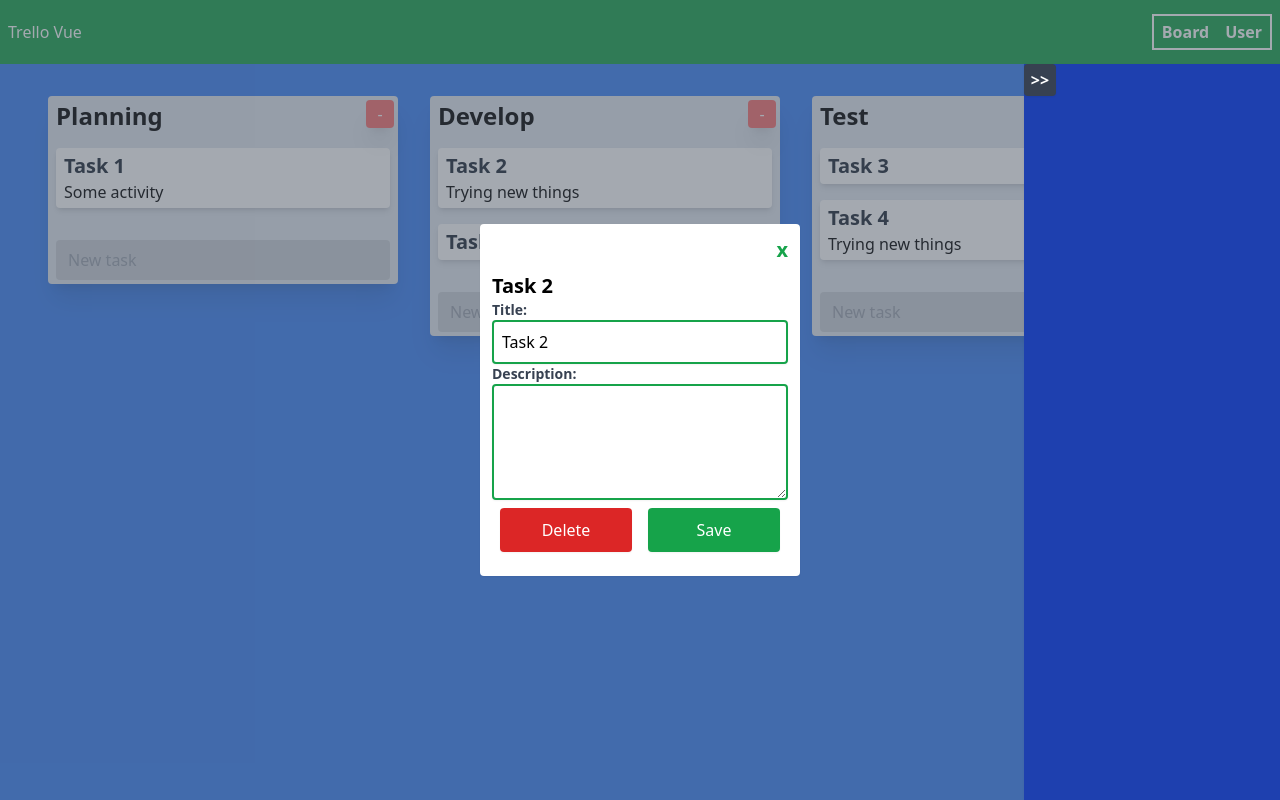
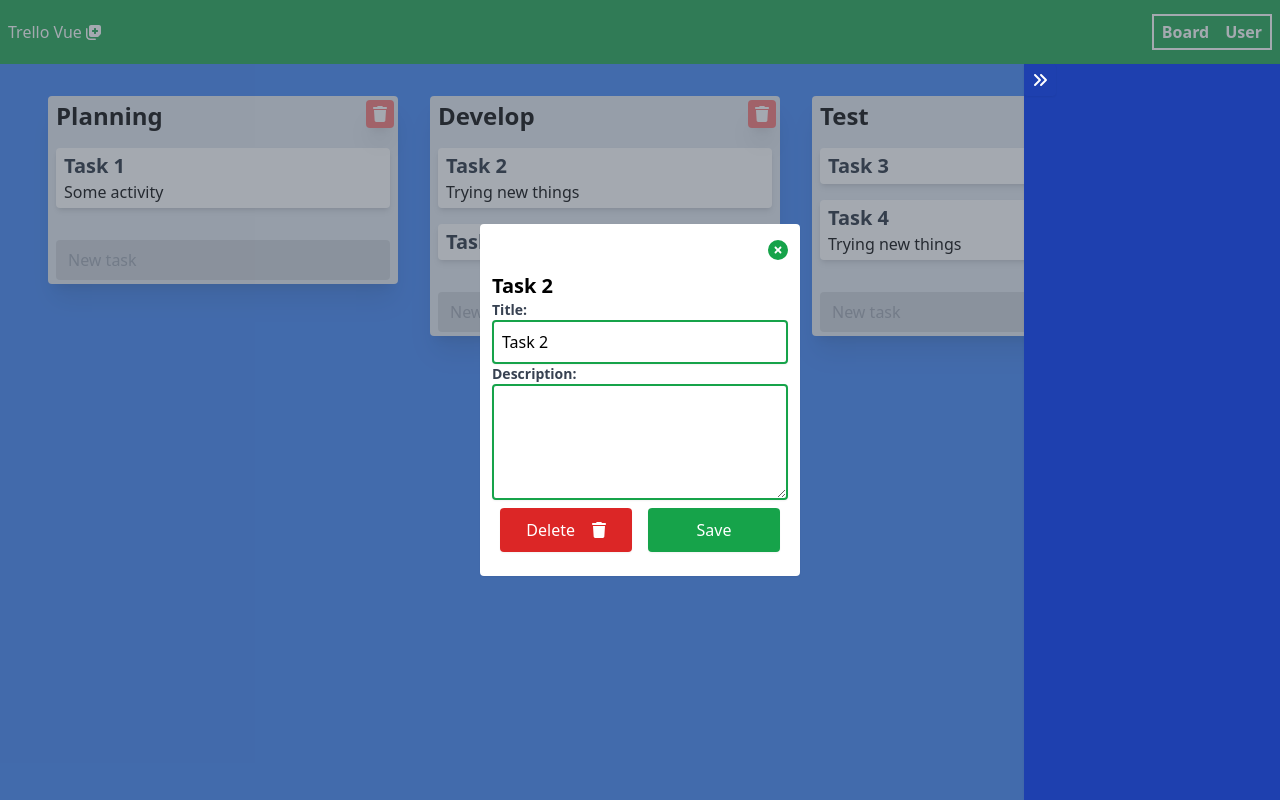
Before and after one commit to AlvaroDDG86/trello-vue, a Vue app: page /#/ in a window 1280 px wide. Both pictures are taken after a click on the element "Task 2". Built offline with nearby package versions, Linux system fonts and the light colour scheme.

Commit message:
Add font awesome icons

```diff
--- a/package.json
+++ b/package.json
@@ -8,6 +8,9 @@
     "preview": "vite preview"
   },
   "dependencies": {
+    "@fortawesome/fontawesome-svg-core": "^1.3.0",
+    "@fortawesome/free-solid-svg-icons": "^6.0.0",
+    "@fortawesome/vue-fontawesome": "^3.0.0-5",
     "pinia": "^2.0.11",
     "vue": "^3.2.25",
     "vue-router": "4"
--- a/src/components/Column.vue
+++ b/src/components/Column.vue
@@ -91,7 +91,9 @@ export default {
     :data-id="column.id"
     class="column">
     <h3 class="column__title">{{ column.title }}</h3>
-    <button class="column__remove" @click="removeHandler">-</button>
+    <button class="column__remove" @click="removeHandler">
+        <fa icon="trash" />
+    </button>
     <Task
         v-for="(task, idx) in column.tasks"
         :key="idx"
--- a/src/components/Modal.vue
+++ b/src/components/Modal.vue
@@ -21,7 +21,7 @@ export default {
                 class="btn-close"
                 @click="close"
                 >
-                x
+                <fa icon="circle-xmark" />
                 </button>
             </header>
 
--- a/src/components/TaskEdit.vue
+++ b/src/components/TaskEdit.vue
@@ -52,10 +52,12 @@ export default {
         </div>
         <div class="task__actions">
             <button class="button button--delete" type="button" @click="deleteHandler">
-                Delete
+                <span>Delete</span>
+                <fa icon="trash" />
             </button>
             <button class="button" type="submit">
-                Save
+                <span>Save</span>
+                <fa icon="save" />
             </button>
         </div>
     </form>
@@ -81,7 +83,7 @@ input, textarea {
     @apply flex justify-between items-center
 }
 .button {
-    @apply px-4 py-2 text-white bg-green-600 rounded shadow-sm border-2 border-transparent w-full m-2;
+    @apply px-4 py-2 text-white bg-green-600 rounded shadow-sm border-2 border-transparent w-full m-2 flex justify-around items-center;
     @apply hover:text-green-600 hover:bg-white hover:border-green-600 duration-300;
 }
 .button--delete {
--- a/src/components/TheAside.vue
+++ b/src/components/TheAside.vue
@@ -5,7 +5,7 @@ export default {
     name: 'TheAside',
     setup() {
         const store = uiStore()
-        const direction = computed(() => store.asideOpen ? '>>' : '<<')
+        const direction = computed(() => store.asideOpen ? 'angles-right' : 'angles-left')
         const widthAside = computed(() => store.asideOpen ? '16rem' : '2rem')
         function toggleHanlder() {
             store.toggleAside()
@@ -20,7 +20,7 @@ export default {
 </script>
 <template>
 <aside class="aside">
-    <button class="aside__direction" @click="toggleHanlder">{{ direction }}</button>
+    <button class="aside__direction" @click="toggleHanlder"><fa :icon="direction" /></button>
 </aside>
 </template>
 <style lang="postcss">
@@ -31,6 +31,6 @@ export default {
 }
 
 .aside__direction {
-    @apply w-8 h-8 rounded text-white bg-gray-700 shadow-sm font-bold
+    @apply w-8 h-8 rounded text-white shadow-sm font-bold flex justify-center items-center
 }
 </style>
--- a/src/components/TheHeader.vue
+++ b/src/components/TheHeader.vue
@@ -7,6 +7,7 @@ export default {
 <nav class="navbar">
     <div class="text-4xl font-bold">
         Trello Vue
+        <fa icon="notes-medical" />
     </div>
     <div class="navabar__menu">
         <router-link class="navbar__link" to="/">Board</router-link>
--- a/src/main.js
+++ b/src/main.js
@@ -2,11 +2,18 @@ import { createApp } from 'vue'
 import { createPinia } from 'pinia'
 import './index.css'
 
+import { FontAwesomeIcon } from '@fortawesome/vue-fontawesome'
+import { library } from '@fortawesome/fontawesome-svg-core'
+import { fas } from '@fortawesome/free-solid-svg-icons'
+
 import router from './router'
 import App from './App.vue'
+
+library.add(fas)
 
 const app = createApp(App)
 
 app.use(createPinia())
 app.use(router)
+app.component('fa', FontAwesomeIcon)
 app.mount('#app')
```
Also changed, not shown: 1 other file (tests, documents, lock files or other folders).
